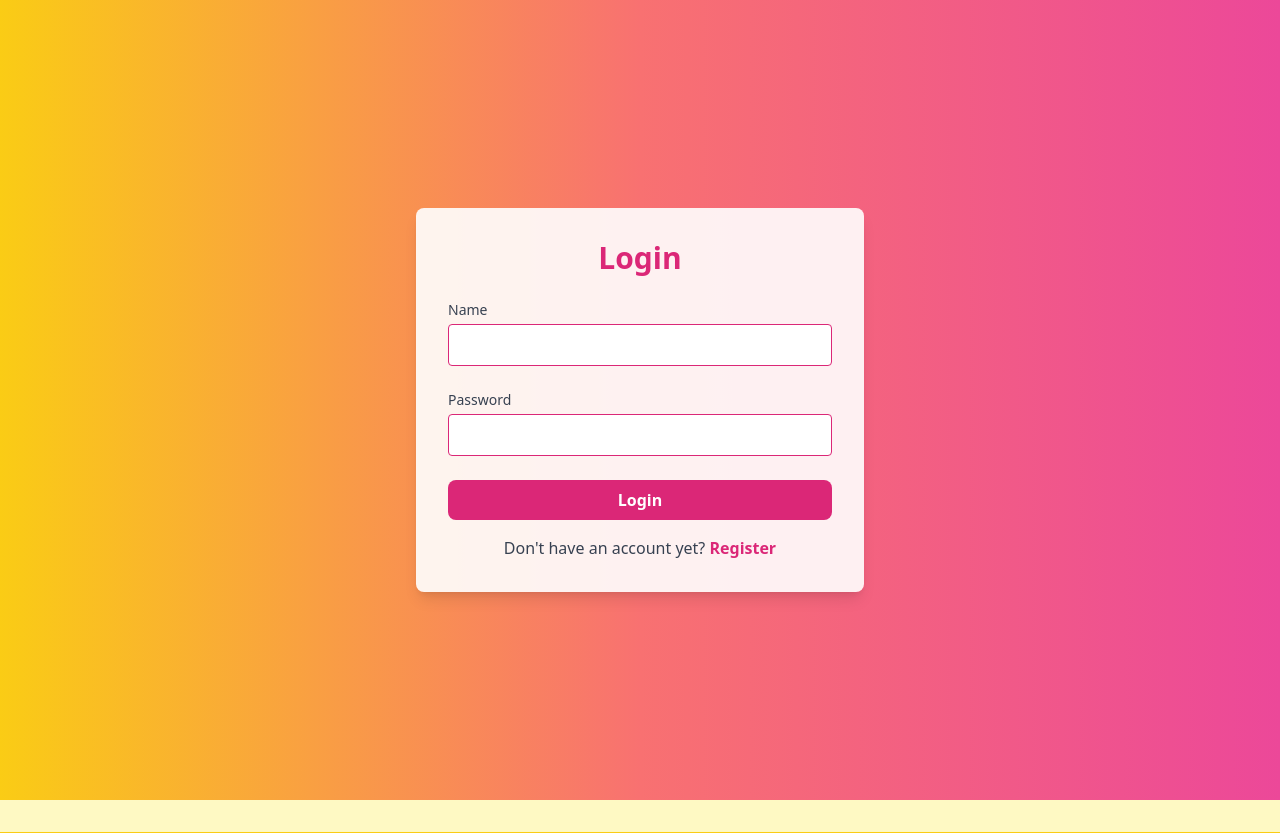
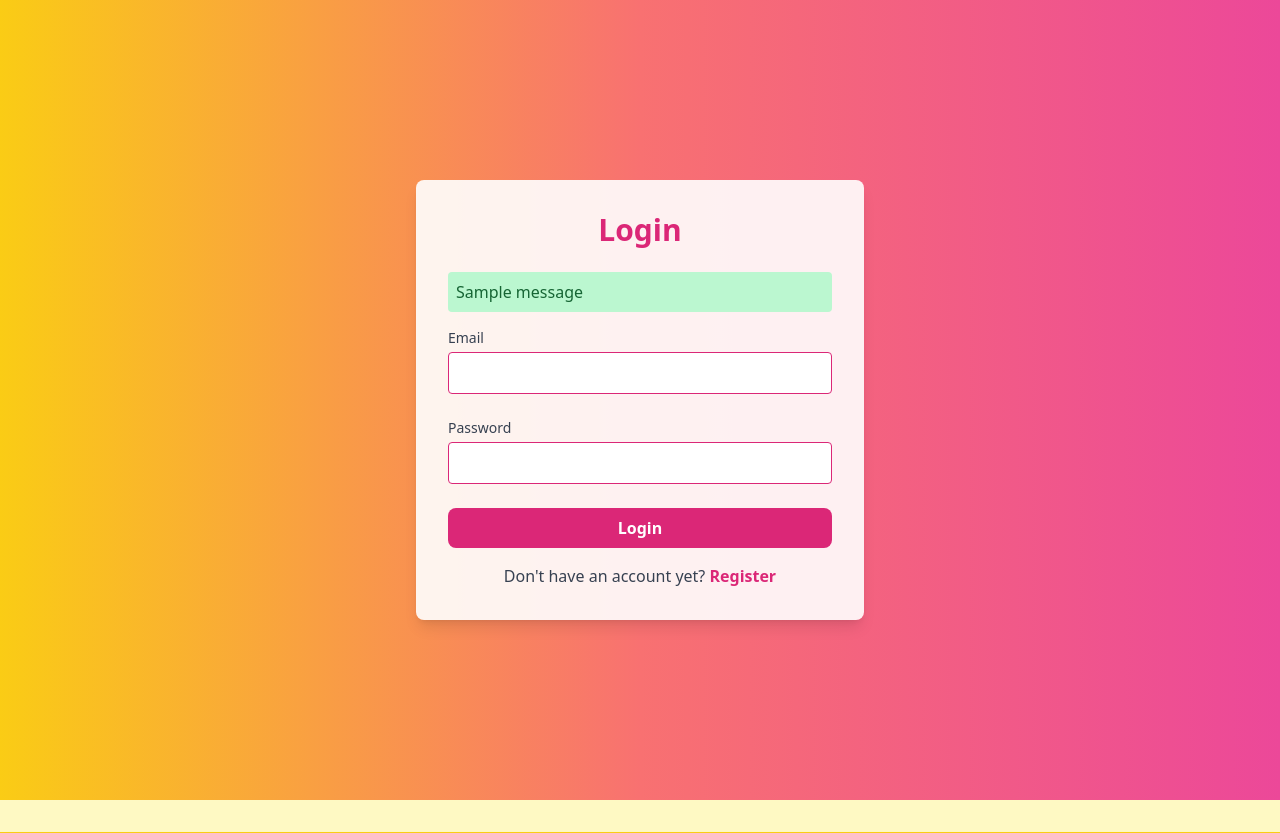
Before and after one commit to NickHemerycke/NomNomicon, a Flask app: page /login in a window 1280 px wide. Shown: the part 60-893 px from the top of the page. Run offline with Flask 3, Linux system fonts and the light colour scheme; tables that the repository leaves empty hold one stand-in row (values such as "Sample post"); one stand-in notice (Sample message) is shown; some libraries are stand-ins or nearby versions.

Commit message:
finally login works

```diff
--- a/app.py
+++ b/app.py
@@ -45,6 +45,11 @@ def home():
     dinner = Recipe.query.filter_by(type="dinner").all()
     return render_template("home.html", appetizers=appetizers, lunch=lunch, dinner=dinner)
 
+@app.route("/upgrade-db")
+def upgrade_db():
+    from flask_migrate import upgrade
+    upgrade()
+    return "Database upgraded!"
 
 @app.route("/list")
 def list():
@@ -98,6 +103,30 @@ def submit_recipe():
 
 @app.route("/register", methods=["GET", "POST"])
 def register():
+    if request.method == "POST":
+        name = request.form.get("name")
+        email = request.form.get("email")
+        password = request.form.get("password")
+        confirm = request.form.get("confirm")
+
+        if not name or not email or not password or not confirm:
+            flash("All fields are required!", "error")
+            return redirect(url_for("register"))
+        if password != confirm:
+            flash("Passwords do not match!", "error")
+            return redirect(url_for("register"))
+        if User.query.filter_by(email=email).first():
+            flash("Email already registered!", "error")
+            return redirect(url_for("register"))
+
+        user = User(name=name, email=email)
+        user.set_password(password)
+        db.session.add(user)
+        db.session.commit()
+        login_user(user)
+        flash("Registration successful!", "success")
+        return redirect(url_for("home"))
+
     return render_template("register.html")
 
 
@@ -105,7 +134,33 @@ def register():
 
 @app.route("/login", methods=["GET", "POST"])
 def login():
+    if request.method == "POST":
+        email = request.form.get("email")
+        password = request.form.get("password")
+
+        # Validate input
+        if not email or not password:
+            flash("Email and password are required.", "error")
+            return redirect(url_for("login"))
+
+        # Find user by email
+        user = User.query.filter_by(email=email).first()
+
+        # Check password
+        if user and user.check_password(password):
+            login_user(user)  # Flask-Login logs in the user
+            flash(f"Welcome back, {user.name}!", "success")
+
+            # Redirect to next page if available
+            next_page = request.args.get("next")
+            return redirect(next_page or url_for("home"))
+        else:
+            flash("Invalid email or password.", "error")
+            return redirect(url_for("login"))
+
+    # GET request → show login form
     return render_template("login.html")
+
 
 
 @app.route("/logout")
--- a/templates/login.html
+++ b/templates/login.html
@@ -3,10 +3,24 @@
 <div class="min-h-screen flex items-center justify-center bg-gradient-to-r from-yellow-400 via-red-400 to-pink-500">
   <div class="bg-white bg-opacity-90 rounded-lg shadow-lg p-8 w-full max-w-md">
     <h2 class="text-3xl font-extrabold text-center mb-6 text-pink-600">Login</h2>
+
+    <!-- Display flash messages -->
+    {% with messages = get_flashed_messages(with_categories=true) %}
+      {% if messages %}
+        <div class="mb-4">
+          {% for category, message in messages %}
+            <div class="p-2 rounded {{ 'bg-red-200 text-red-800' if category == 'error' else 'bg-green-200 text-green-800' }}">
+              {{ message }}
+            </div>
+          {% endfor %}
+        </div>
+      {% endif %}
+    {% endwith %}
+
     <form action="{{ url_for('login') }}" method="POST" class="space-y-6">
       <div>
-        <label for="name" class="block text-sm font-medium text-gray-700">Name</label>
-        <input type="text" id="name" name="name" required
+        <label for="email" class="block text-sm font-medium text-gray-700">Email</label>
+        <input type="email" id="email" name="email" required
                class="mt-1 w-full border border-pink-600 rounded px-3 py-2 focus:outline-none focus:ring-2 focus:ring-pink-400">
       </div>
 
@@ -22,7 +36,6 @@
       </button>
     </form>
 
-    <!-- Link to register if user doesn't have an account -->
     <p class="mt-4 text-center text-gray-700">
       Don't have an account yet?
       <a href="{{ url_for('register') }}" class="text-pink-600 font-semibold hover:underline">Register</a>
```
Also changed, not shown: models.py (+11 -1 lines), 1 other file.
